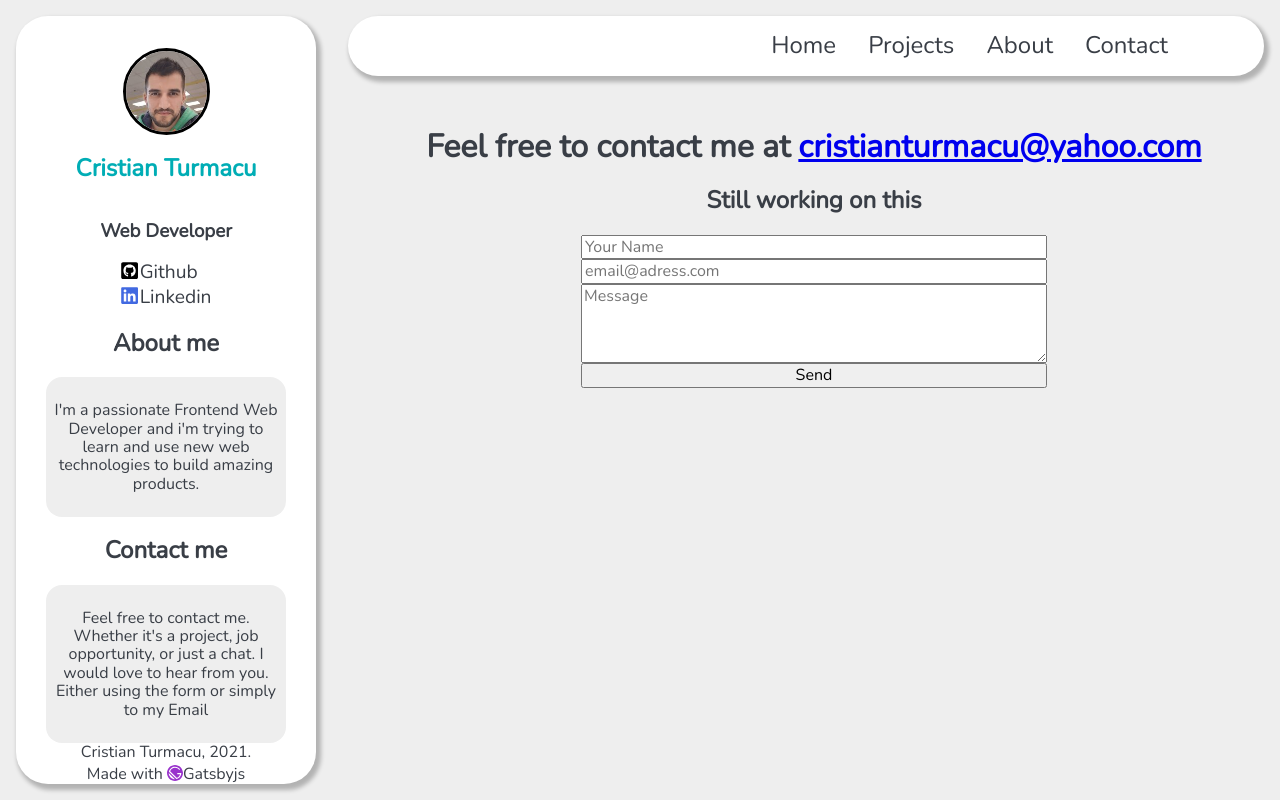
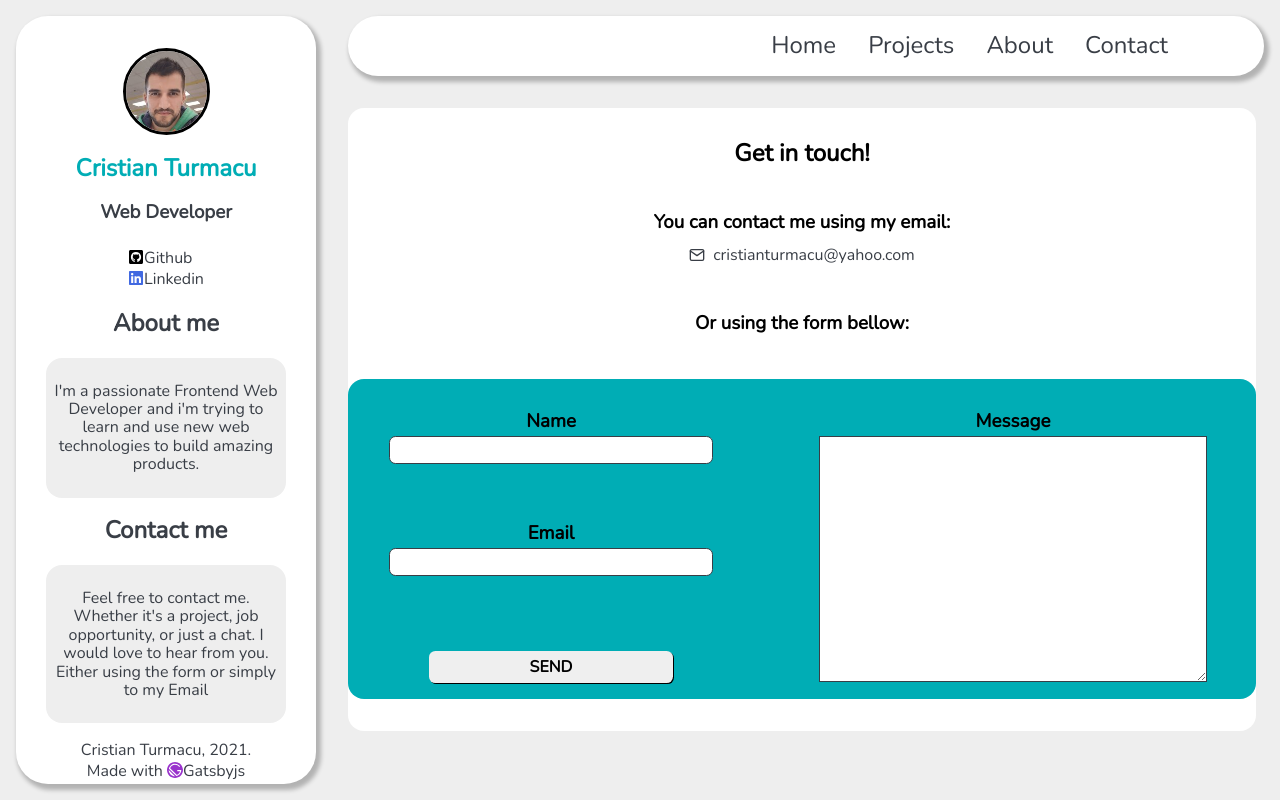
Before and after one commit to Cristian1t/mywebsitev2, a Gatsby site: page /contact in a window 1280 px wide. Built offline with nearby package versions, Linux system fonts and the light colour scheme; Gatsby itself is replaced by a stand-in of ours.

Commit message:
contact page and minor edits

```diff
--- a/src/components/Contact.js
+++ b/src/components/Contact.js
@@ -1,17 +1,125 @@
 import React from 'react';
 import { Helmet } from 'react-helmet';
 import styled from 'styled-components';
+import { FiMail } from '@react-icons/all-files/fi/FiMail';
 
 const StyledContact = styled.div`
+  height: 100%;
+  padding: 0;
+  margin: 0;
+  background: white;
+  display: flex;
+  flex-direction: column;
+  @media (min-width: 769px) {
+    margin-right: 1.5rem;
+    border-radius: 1rem;
+  }
+  .iconmail {
+    display: flex;
+    align-items: center;
+    justify-content: center;
+    margin-bottom: 1rem;
+    a {
+      text-decoration: none;
+      color: inherit;
+      padding-left: 0.5rem;
+      :hover {
+        color: ${({ theme }) => theme.color.details2};
+      }
+    }
+  }
+  h2,
+  h3 {
+    color: black;
+    padding: 0.8rem;
+    padding-top: 2rem;
+    margin: 0;
+    text-align: center;
+  }
   .formcontainer {
+    width: 100%;
+    margin: 0 auto;
+    background: ${({ theme }) => theme.color.details2};
     display: flex;
     justify-content: center;
+    @media (min-width: 769px) {
+      border-radius: 1rem;
+      margin-bottom: 2rem;
+      margin-top: 2rem;
+    }
+
+    h3 {
+      padding-bottom: 0.2rem;
+    }
+    input {
+      height: 1.5rem;
+      font-size: 1.5rem;
+      text-align: center;
+      border-radius: 0.4rem;
+      border: 1px solid ${({ theme }) => theme.color.text};
+    }
+    textarea {
+      border: 1px solid ${({ theme }) => theme.color.text};
+      @media (min-width: 769px) {
+        height: 75%;
+      }
+    }
+    button {
+      border-radius: 0.4rem;
+      border: none;
+      box-shadow: 1px 1px black;
+      cursor: pointer;
+    }
     form {
-      display: flex;
-      flex-direction: column;
-      width: 80%;
-      @media (min-width: 679px) {
-        width: 50%;
+      display: grid;
+      grid-template-columns: 1fr;
+      grid-template-rows: auto auto 1fr auto;
+      gap: 0px 0px;
+      grid-template-areas:
+        'name'
+        'email'
+        'message'
+        'send';
+      @media (min-width: 769px) {
+        grid-template-columns: 1fr 1fr;
+        grid-template-rows: 1fr 1fr 1fr;
+        gap: 1rem;
+        grid-template-areas:
+          'name message'
+          'email message'
+          'send message';
+      }
+      .name {
+        margin: 0 auto;
+        width: 80%;
+        display: flex;
+        flex-direction: column;
+        grid-area: name;
+      }
+      .email {
+        margin: 0 auto;
+        width: 80%;
+        display: flex;
+        flex-direction: column;
+        grid-area: email;
+      }
+      .send {
+        margin: 1rem auto;
+        width: 60%;
+        grid-area: send;
+        font-weight: bold;
+        text-transform: uppercase;
+        @media (min-width: 769px) {
+          margin-top: 3rem;
+          height: 2rem;
+        }
+      }
+      .message {
+        margin: 0 auto;
+        width: 80%;
+        display: flex;
+        flex-direction: column;
+        grid-area: message;
       }
     }
   }
@@ -23,11 +131,15 @@ function Contact() {
       <Helmet>
         <title>Cristian Turmacu || Contact</title>
       </Helmet>
-      <h1 style={{ textAlign: 'center' }}>
-        Feel free to contact me at{' '}
+      <h2 style={{ textAlign: 'center' }}>Get in touch!</h2>
+      <h3 style={{ textAlign: 'center' }}>
+        You can contact me using my email:
+      </h3>
+      <div className="iconmail" style={{ textAlign: 'center' }}>
+        <FiMail />
         <a href="mailto:cristianturmacu@yahoo.com">cristianturmacu@yahoo.com</a>
-      </h1>
-      <h2 style={{ textAlign: 'center' }}>Still working on this</h2>
+      </div>
+      <h3 style={{ textAlign: 'center' }}>Or using the form bellow:</h3>
       <div className="formcontainer">
         <form
           name="contact v1"
@@ -39,16 +151,22 @@ function Contact() {
             <input name="bot-field" />
           </div>
           <input type="hidden" name="form-name" value="contact v1" />
-          <input name="name" placeholder="Your Name" type="text" />
-          <input name="email" placeholder="email@adress.com" type="email" />
-          <textarea
-            rows="4"
-            cols="50"
-            name="message"
-            placeholder="Message"
-            type="text"
-          />
-          <button type="submit">Send</button>
+          <div className="name">
+            <h3>Name</h3>
+            <input name="name" type="text" />
+          </div>
+          <div className="email">
+            <h3>Email</h3>
+            <input name="email" type="email" />
+          </div>
+
+          <button type="submit" className="send">
+            Send
+          </button>
+          <div className="message">
+            <h3>Message</h3>
+            <textarea rows="4" cols="50" name="message" type="text" />
+          </div>
         </form>
       </div>
     </StyledContact>
--- a/src/components/Sidebar.js
+++ b/src/components/Sidebar.js
@@ -3,9 +3,8 @@ import React from 'react';
 import styled from 'styled-components';
 
 import { GiPositionMarker } from '@react-icons/all-files/gi/GiPositionMarker';
-import { FaGithubSquare } from '@react-icons/all-files/fa/FaGithubSquare';
-import { FaLinkedin } from '@react-icons/all-files/fa/FaLinkedin';
 import { SiGatsby } from '@react-icons/all-files/si/SiGatsby';
+import Socials from './Socials';
 
 const StyledSidebar = styled.div`
   z-index: 2;
@@ -48,6 +47,12 @@ const StyledSidebar = styled.div`
       color: ${({ theme }) => theme.color.details2};
       text-align: center;
     }
+    h3 {
+      text-align: center;
+      padding: 0;
+      margin: 0;
+    }
+
     p {
       display: none;
       @media (min-width: 769px) {
@@ -62,37 +67,6 @@ const StyledSidebar = styled.div`
     @media (min-width: 769px) {
       display: flex;
       flex-direction: column;
-    }
-    .socials {
-      display: grid;
-      grid-template-columns: auto auto;
-      grid-template-rows: 1fr 1fr;
-      justify-items: center;
-      font-size: 1.2rem;
-      cursor: pointer;
-
-      .socialicon {
-        justify-self: end;
-        .github {
-          color: black;
-        }
-        .linkedin {
-          color: royalblue;
-        }
-      }
-      .sociallink {
-        justify-self: start;
-        :hover {
-          background: ${({ theme }) => theme.color.background};
-        }
-      }
-      a {
-        text-decoration: none;
-        color: inherit;
-        :hover {
-          color: ${({ theme }) => theme.color.details2};
-        }
-      }
     }
 
     .aboutme,
@@ -146,7 +120,10 @@ function Sidebar() {
           alt="mypicture"
         />
         <h2 className="name">Cristian Turmacu</h2>
-        <h3>Web Developer</h3>
+        <div>
+          <h3>Web Developer</h3>
+          <Socials display="none" />
+        </div>
         <p>cristianturmacu@yahoo.com</p>
         <p>
           <GiPositionMarker />
@@ -154,32 +131,7 @@ function Sidebar() {
         </p>
       </div>
       <div className="sidebarmiddle">
-        <div className="socials">
-          <div className="socialicon">
-            <FaGithubSquare className="github" />
-          </div>
-          <div className="sociallink">
-            <a
-              href="https://github.com/Cristian1t"
-              target="_blank"
-              rel="noopener noreferrer"
-            >
-              Github
-            </a>
-          </div>
-          <div className="socialicon">
-            <FaLinkedin className="linkedin" />
-          </div>
-          <div className="sociallink">
-            <a
-              href="https://www.linkedin.com/in/cristianturmacu/"
-              target="_blank"
-              rel="noopener noreferrer"
-            >
-              Linkedin
-            </a>
-          </div>
-        </div>
+        <Socials display="grid" />
         <div className="aboutme">
           <h2>About me</h2>
           <div className="text">
--- /dev/null
+++ b/src/components/Socials.js
@@ -0,0 +1,76 @@
+import React from 'react';
+
+import { FaGithubSquare } from '@react-icons/all-files/fa/FaGithubSquare';
+import { FaLinkedin } from '@react-icons/all-files/fa/FaLinkedin';
+import styled from 'styled-components';
+
+const StyledSocials = styled.div`
+  display: flex;
+  font-size: 1rem;
+  cursor: pointer;
+  justify-content: center;
+  padding-top: 0.5rem;
+  @media (min-width: 679px) {
+    display: ${(props) => props.display || 'grid'};
+
+    grid-template-columns: auto auto;
+    grid-template-rows: 1fr 1fr;
+    justify-items: center;
+  }
+
+  .socialicon {
+    justify-self: end;
+    .github {
+      color: black;
+    }
+    .linkedin {
+      color: royalblue;
+    }
+  }
+  .sociallink {
+    justify-self: start;
+    :hover {
+      background: ${({ theme }) => theme.color.background};
+    }
+  }
+  a {
+    text-decoration: none;
+    color: inherit;
+    :hover {
+      color: ${({ theme }) => theme.color.details2};
+    }
+  }
+`;
+
+function Socials(props) {
+  return (
+    <StyledSocials display={props.display}>
+      <div className="socialicon">
+        <FaGithubSquare className="github" />
+      </div>
+      <div className="sociallink">
+        <a
+          href="https://github.com/Cristian1t"
+          target="_blank"
+          rel="noopener noreferrer"
+        >
+          Github
+        </a>
+      </div>
+      <div className="socialicon">
+        <FaLinkedin className="linkedin" />
+      </div>
+      <div className="sociallink">
+        <a
+          href="https://www.linkedin.com/in/cristianturmacu/"
+          target="_blank"
+          rel="noopener noreferrer"
+        >
+          Linkedin
+        </a>
+      </div>
+    </StyledSocials>
+  );
+}
+
+export default Socials;
--- a/src/components/Theme/Layout.js
+++ b/src/components/Theme/Layout.js
@@ -23,7 +23,7 @@ export const LayoutStyles = styled.div`
     grid-area: 3 / 1 / 4 / 2;
   }
   @media (min-width: 769px) {
-    grid-template-columns: auto 1fr;
+    grid-template-columns: minmax(220px, auto) 1fr;
     grid-template-rows: auto 1fr;
     grid-gap: 1rem;
     overflow: hidden;
```
Also changed, not shown: src/components/HeroParallax.js (+8 -0 lines), src/components/ProjectTable/BasicTable.js (+12 -5 lines), src/components/ProjectTable/ViewProject.js (+13 -8 lines), 1 other file.
